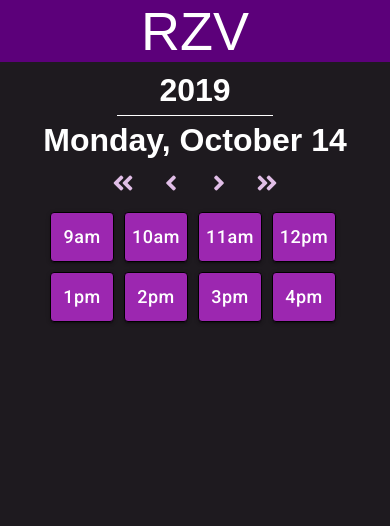
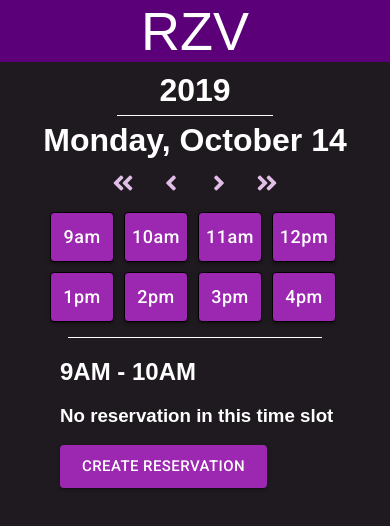
Before and after one commit to TorianHarris/RZV, a React (Create React App) app: page / in a window 390 px wide. Shown: the top 526 px of the page. Built offline with nearby package versions, Linux system fonts and the light colour scheme; no server answers.

Commit message:
feat/simple mobile fix

```diff
--- a/public/index.html
+++ b/public/index.html
@@ -26,7 +26,7 @@
       work correctly both with client-side routing and a non-root public URL.
       Learn how to configure a non-root public URL by running `npm run build`.
     -->
-    <title>React App</title>
+    <title>RZV</title>
   </head>
   <body>
     <noscript>You need to enable JavaScript to run this app.</noscript>
--- a/src/App.jsx
+++ b/src/App.jsx
@@ -78,7 +78,7 @@ const style = {
     marginBottom: 6
   },
   horzDividerLg: {
-    width: "80%",
+    width: "65%",
     backgroundColor: "white",
     marginTop: 10,
     marginBottom: 20
@@ -146,7 +146,7 @@ class App extends Component {
                 ) : null
               )}
             </div>
-            <Hidden xsDown>
+            {/* <Hidden smUp> */}
               <Divider style={style.horzDividerLg} />
               <ReservationInfo
                 name={
@@ -156,7 +156,7 @@ class App extends Component {
                   this.props.currentInfo? this.props.currentInfo.phoneNumber: "null"
                 }
               />
-            </Hidden>
+            {/* </Hidden> */}
           </div>
         {/* </div> */}
         <Modal />
```
